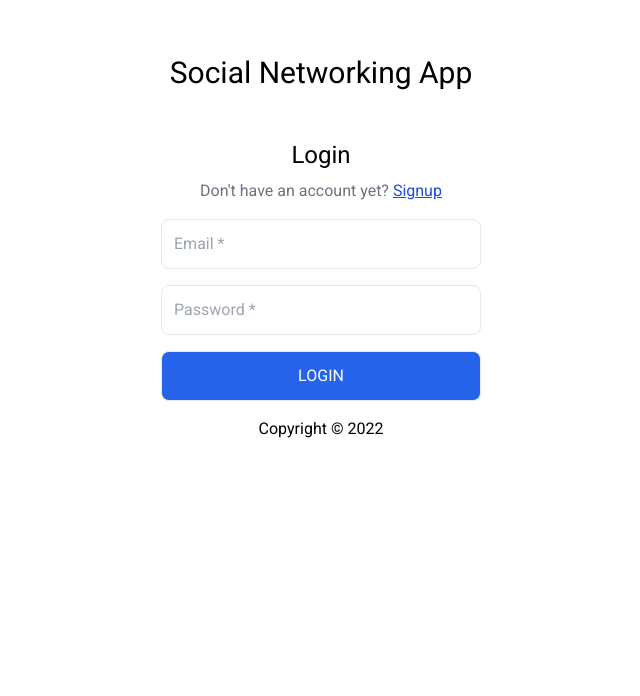
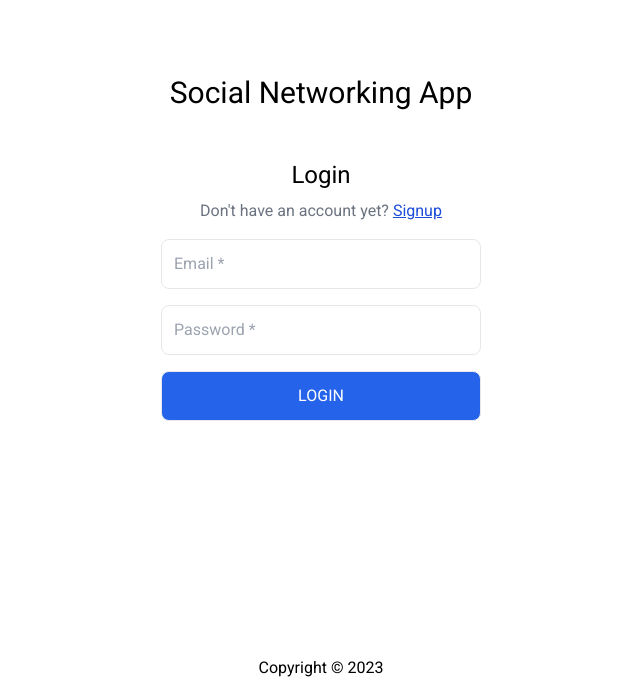
Before and after one commit to sudheer313/letsconnect-frontend, a React (Create React App) app: page /login in a window 1280 px wide. Shown: the part 160-856 px from the top of the page, without its empty margins (319-959 px from the left). Before the commit the page ends 800 px from the top, so only its background shows below. Built offline with nearby package versions, Linux system fonts and the light colour scheme.

Commit message:
update and add Footer component

```diff
--- a/src/App.js
+++ b/src/App.js
@@ -15,6 +15,7 @@ import Search from "./pages/Search";
 import PostView from "./pages/PostView";
 import { ToastContainer } from "react-toastify";
 import "react-toastify/dist/ReactToastify.css";
+import Footer from "./components/Footer";
 
 const httpLink = createHttpLink({
   uri: "https://letsconnect-backend.onrender.com/graphql",
@@ -58,6 +59,7 @@ function App() {
             </Route>
           </Routes>
         </BrowserRouter>
+        <Footer/>
       </ApolloProvider>
       <ToastContainer />
     </div>
--- /dev/null
+++ b/src/components/Footer.jsx
@@ -0,0 +1,11 @@
+import React from "react";
+
+const Footer = () => {
+  return (
+    <div>
+      <p className="py-4 text-center">Copyright © 2023</p>
+    </div>
+  );
+};
+
+export default Footer;
--- a/src/pages/Login.jsx
+++ b/src/pages/Login.jsx
@@ -83,7 +83,6 @@ const Login = () => {
             </button>
           </Form>
         </Formik>
-        <p className="pt-4">Copyright © 2022</p>
       </div>
     </div>
   );
```
